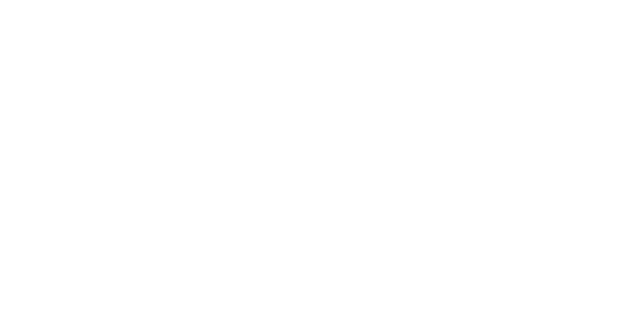
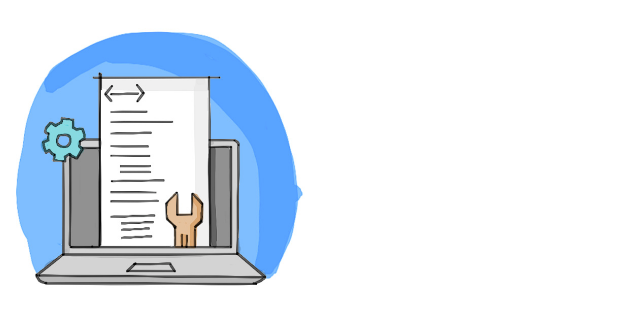
Before and after one commit to AllexWelter/Livro-LogicaDeProgramacao-e-algoritmos-com-javascript-novatec-2edicao, a website: page cap08/VETERINÁRIA AVENIDA/resp8_c.html in a window 1280 px wide. Shown: the whole page, without its empty margins (0-640 px from the left). Drawn offline with Linux system fonts and the light colour scheme.

Commit message:
Update resp8_c.html

```diff
--- a/cap08/VETERINÁRIA AVENIDA/resp8_c.html
+++ b/cap08/VETERINÁRIA AVENIDA/resp8_c.html
@@ -8,6 +8,6 @@
     <title>Exercício 8.c</title>
 </head>
 <body>
-
+    <img src="../img/exerc.jpg" alt="Engrenagem" class="normal">
 </body>
 </html>
```
